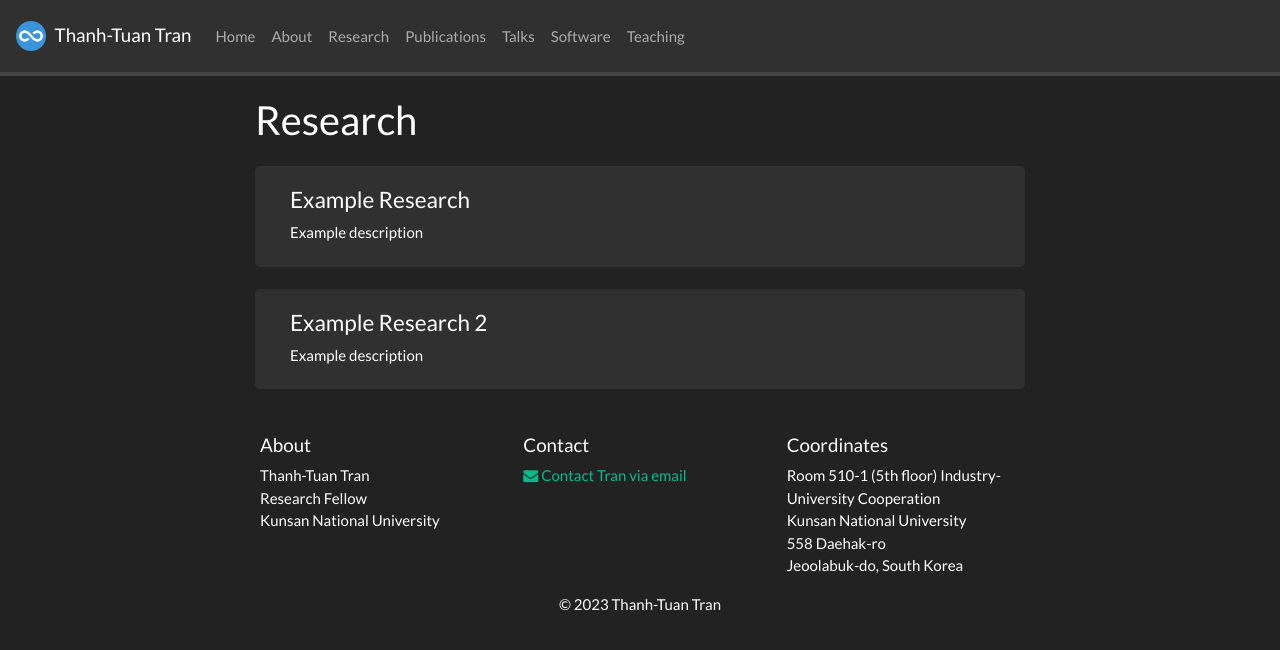
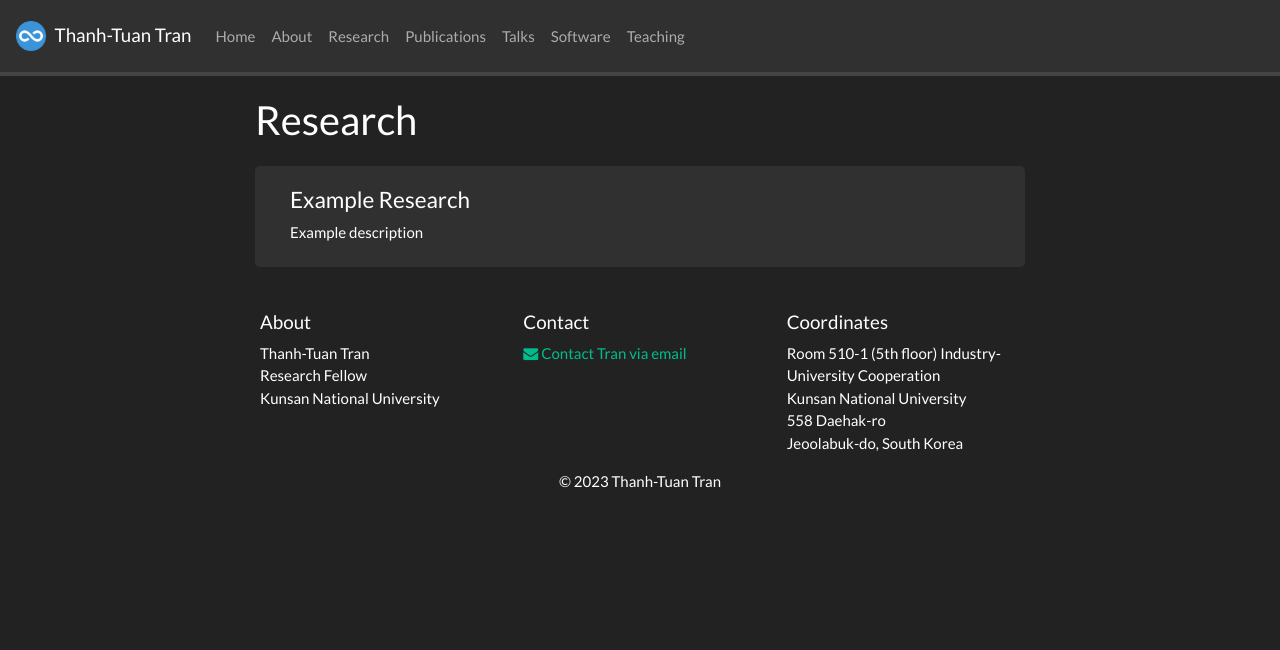
Before and after one commit to 3tbk/3tbk, a Jekyll site: the page built from _pages/research.md, in a window 1280 px wide. Shown: the top 650 px of the page. Built offline with Jekyll 4.4.1, drawn with Linux system fonts in a browser that asks for light colours; nearby versions of some CDN libraries; a style sheet for code colours, icons or effects is not loaded.

Commit message:
Update research.md

```diff
--- a/_pages/research.md
+++ b/_pages/research.md
@@ -38,11 +38,3 @@ iframe {
 Example description
 </div>
 </div>
-
-
-<div class="jumbotron">
-<div class="col-md-12 col-sm-12">
-<h4>Example Research 2</h4>
-Example description
-</div>
-</div>
```
